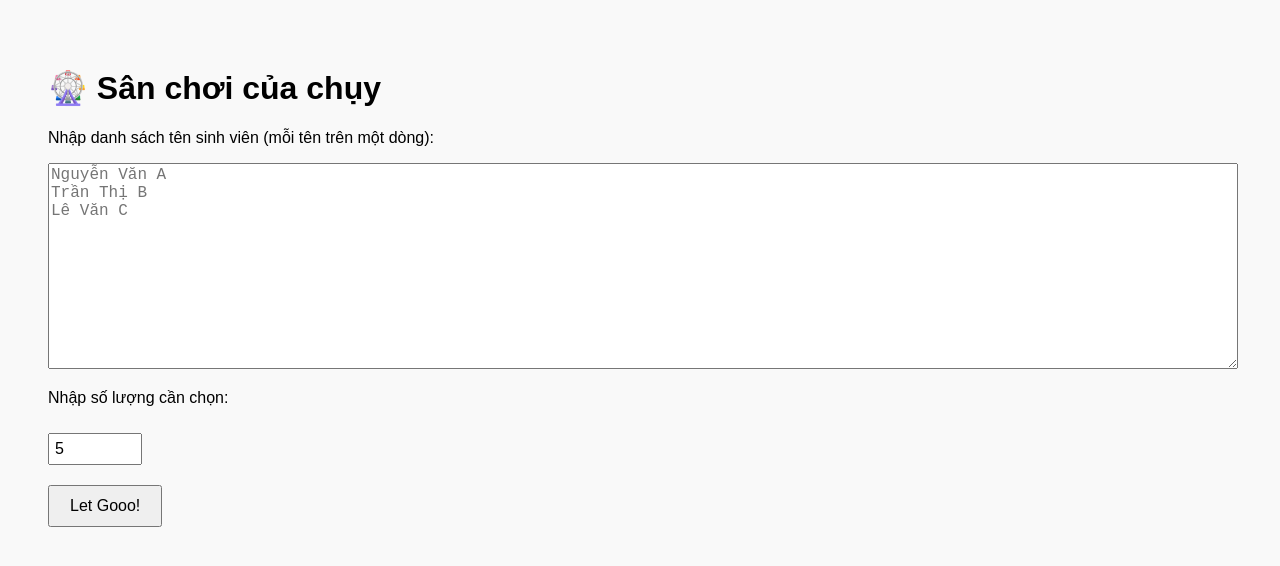
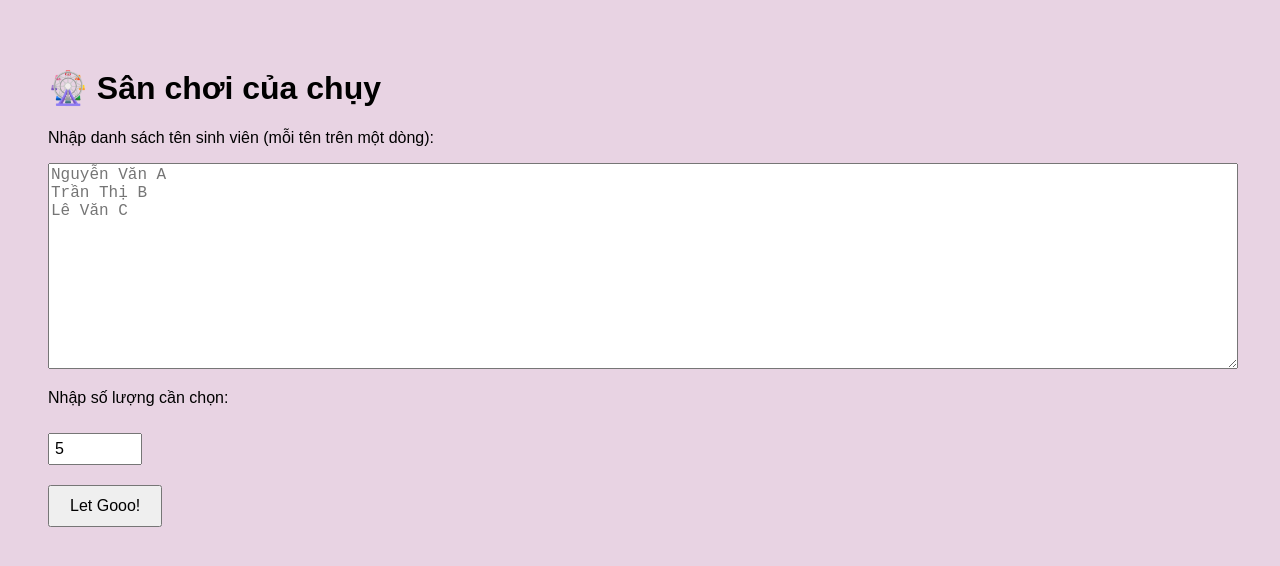
Before and after one commit to HoangTechCS-AIE/RandomName, a plain HTML site: page index.html in a window 1280 px wide. Drawn offline with Linux system fonts and the light colour scheme.

Commit message:
background-update

```diff
--- a/index.html
+++ b/index.html
@@ -7,7 +7,7 @@
     body {
       font-family: Arial, sans-serif;
       padding: 40px;
-      background: #f9f9f9;
+      background: #E8D3E3;
     }
     textarea {
       width: 100%;
```
